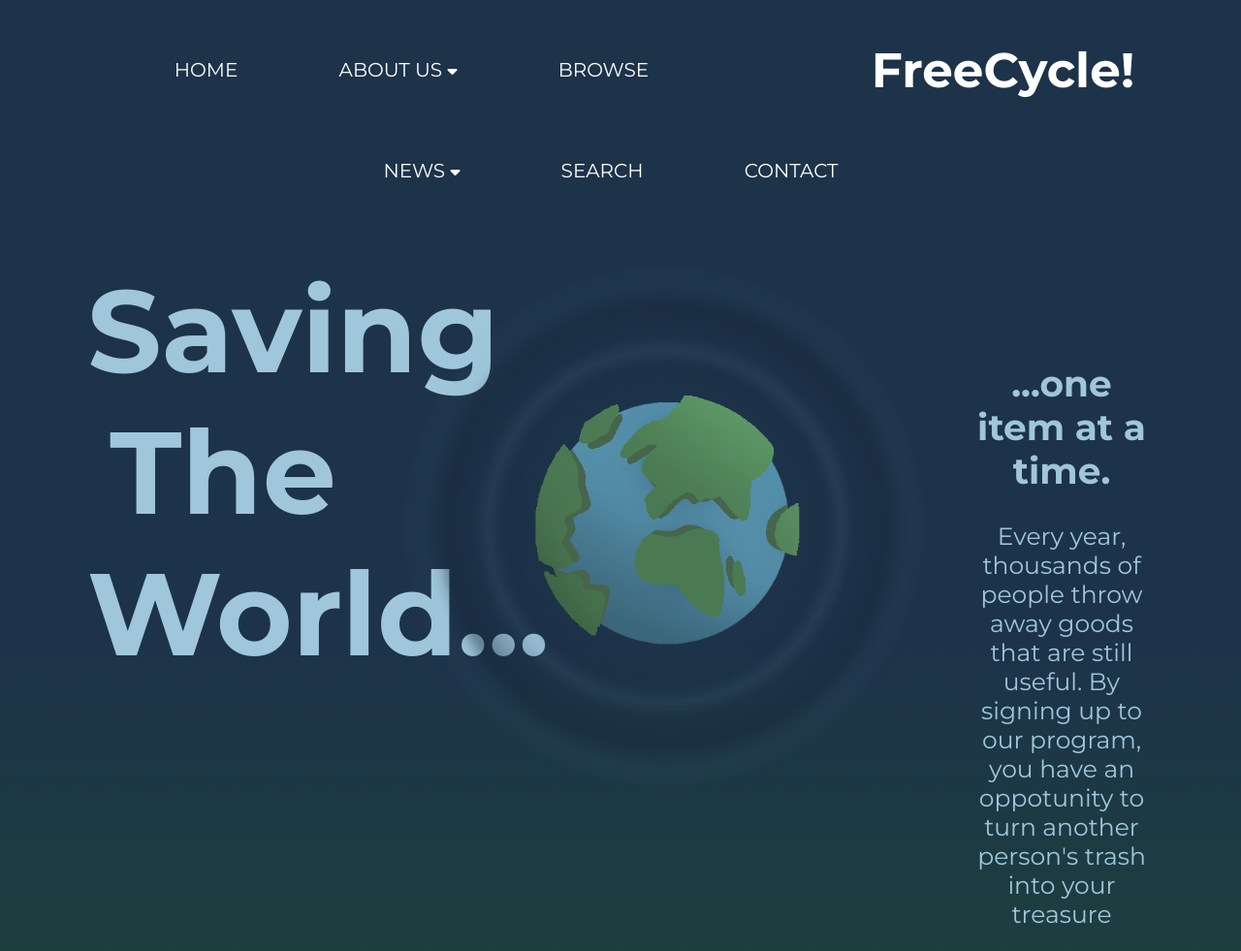
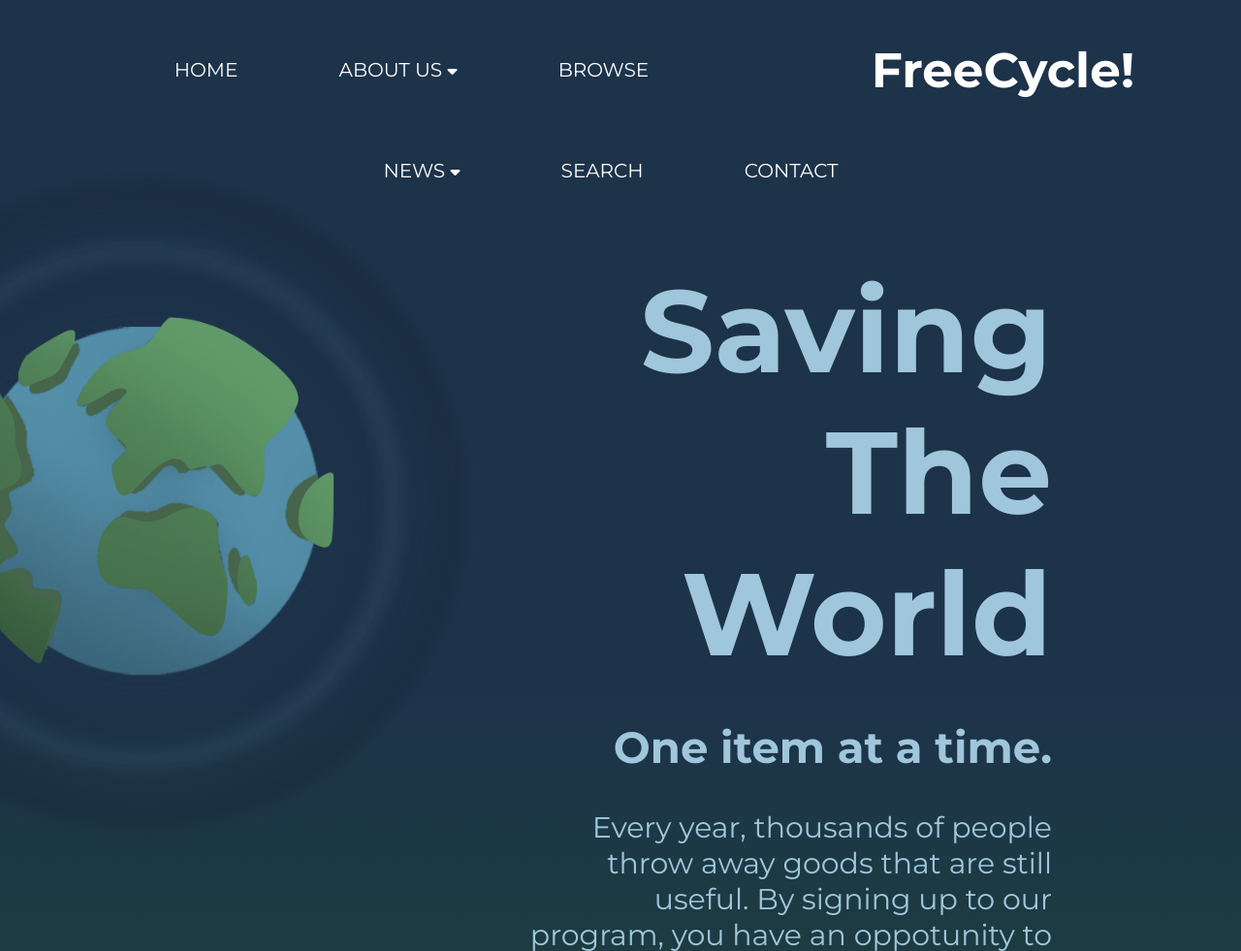
Before and after one commit to dan-vds/Freecycle, a plain HTML site: page index.html in a window 1280 px wide. Shown: the top 981 px of the page at 97% size. Drawn offline with Linux system fonts and the light colour scheme.

Commit message:
right aligned version

```diff
--- a/index.html
+++ b/index.html
@@ -60,23 +60,23 @@
     </div>
     <div class="body">
         <div class="middle-row">
+            <div class="box centre-box">
+                <img src="planetwhole.png" height = 550px>
+                <br>
+                <br>
+
+            </div>
              <div class="box left-box">
-                <h1>Saving The World...</h1>
+                <h1>Saving The World</h1>
                 <!-- <p>FreeCycle is a non-profit organization that aims to reduce waste and promote sustainability by providing a platform for people to give away items they no longer need.</p> -->
                 <!-- <div class="showcase">
                     <img src="tree.jpeg" height = 150px>
                 </div> -->
-            </div>
-            <div class="box centre-box">
-                <img src="Planet.png" height = 550px>
-                <br>
+            <!-- </div>
+            <div class="box right-box"> -->
                 <br>
 
-            </div>
-            <div class="box right-box">
-                <br>
-
-                <h2> ...one item at a time.</h2>
+                <h2> One item at a time.</h2>
                 <br>
                 <p>Every year, thousands of people throw away goods that are still useful. By signing up to our program, you have an oppotunity to turn another person's trash into your treasure</p>
                 <!-- <button class="button" >Register</button> -->
--- a/style.css
+++ b/style.css
@@ -77,11 +77,22 @@ nav ul li a:hover::after{
     }
 .left-box{
     margin-top:0px;
-    margin-left: 70px;
+    margin-right: 175px;
     flex-grow: 0;
-    width: 25%;
+    width: 75%;
+    font-size: 30px;
+        text-align: right;
+}
 
-    font-size: 60px;
+.left-box h1{
+    color: #9FC6DB;
+    font-size: 120px;
+}
+.centre-box{
+    margin-right: 90px;
+    margin-left: 0px;
+    padding: 0 0;
+    scale: 1.3;
 }
 .right-box{
     margin-top: 75px;
```
Also changed, not shown: planetwhole.png (added).
